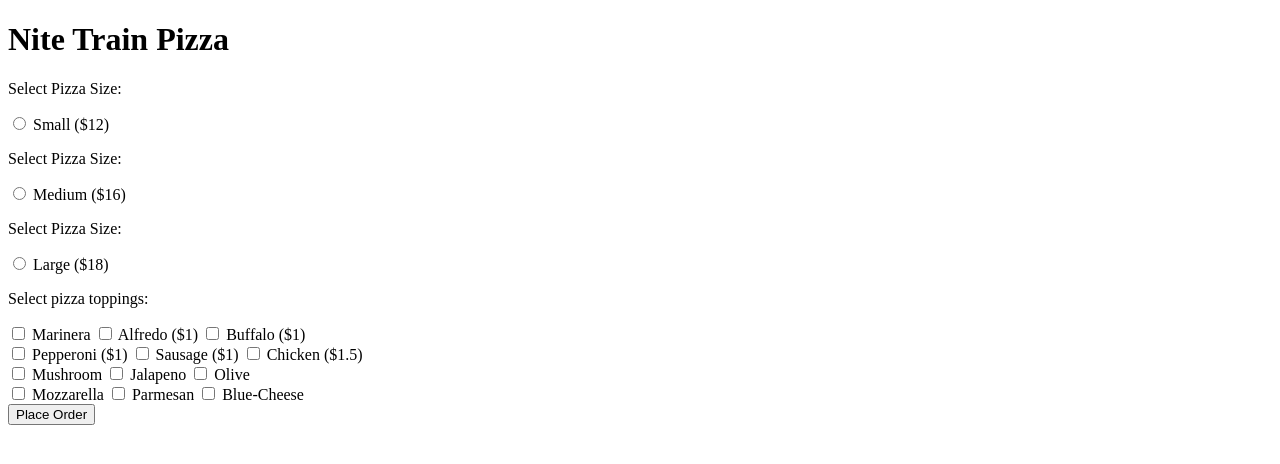
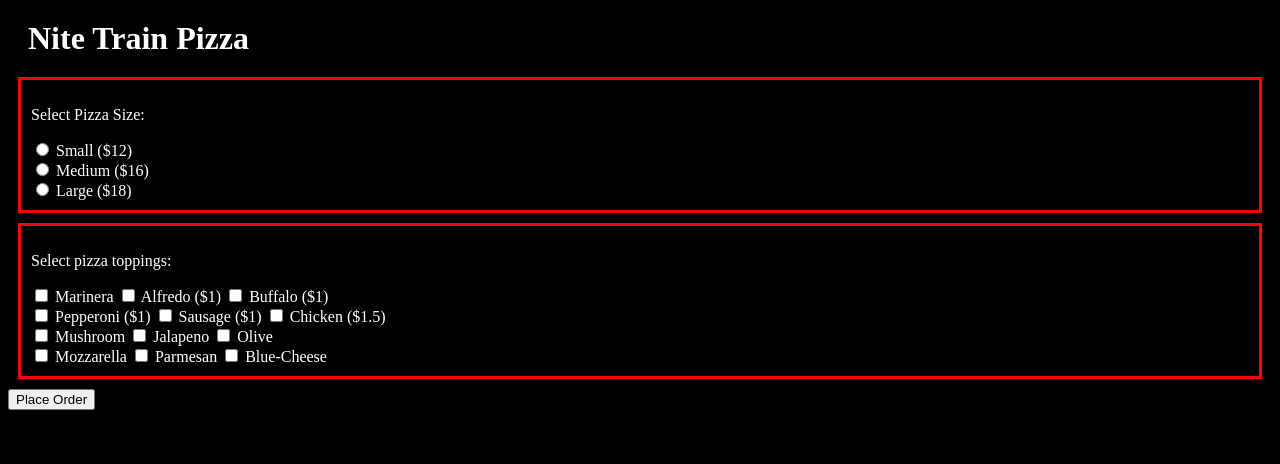
Before and after one commit to MatthewJbelcher7/Pizza-Place, a plain HTML site: page index.html in a window 1280 px wide. Drawn offline with Linux system fonts and the light colour scheme; a script that the page names is missing.

Commit message:
add some css and clean moire HTML

```diff
--- a/css/styles.css
+++ b/css/styles.css
@@ -1,3 +1,16 @@
 div {
-  border: 3px red;
+  border: 3px solid red;
+  padding: 10px;
+  margin: 10px;
 }
+
+body {
+  background-color: black;
+  color: white;
+}
+
+h1 {
+  color: white;
+  margin: 10px;
+  padding: 10px;
+}
--- a/index.html
+++ b/index.html
@@ -16,13 +16,11 @@
       <input type="radio" name="size" value="small" id="size-small">
       <label for="size-small">Small ($12)</label>
       <br>
-      <p>Select Pizza Size:</p>
-      <input type="radio" name="size" value="small" id="size-small">
-      <label for="size-small">Medium ($16)</label>
+      <input type="radio" name="size" value="medium" id="size-medium">
+      <label for="size-medium">Medium ($16)</label>
       <br>
-      <p>Select Pizza Size:</p>
-      <input type="radio" name="size" value="small" id="size-small">
-      <label for="size-small">Large ($18)</label>
+      <input type="radio" name="size" value="large" id="size-large">
+      <label for="size-large">Large ($18)</label>
       <br>
     </div>
     <div>
@@ -30,10 +28,10 @@
       <input type="checkbox" name="sauce" value="marinera" id="marinera">
       <label for="marinera">Marinera</label>
 
-      <input type="checkbox" name="sauce"topping value="alfredo" id="alfredo">
+      <input type="checkbox" name="sauce" value="alfredo" id="alfredo">
       <label for="alfredo">Alfredo ($1)</label>
 
-      <input type="checkbox" name="sauce"topping value="buffalo" id="buffalo">
+      <input type="checkbox" name="sauce" value="buffalo" id="buffalo">
       <label for="buffalo">Buffalo ($1)</label>
       <br>
       <input type="checkbox" name="meat" value="pepperoni" id="pepperoni">
```
